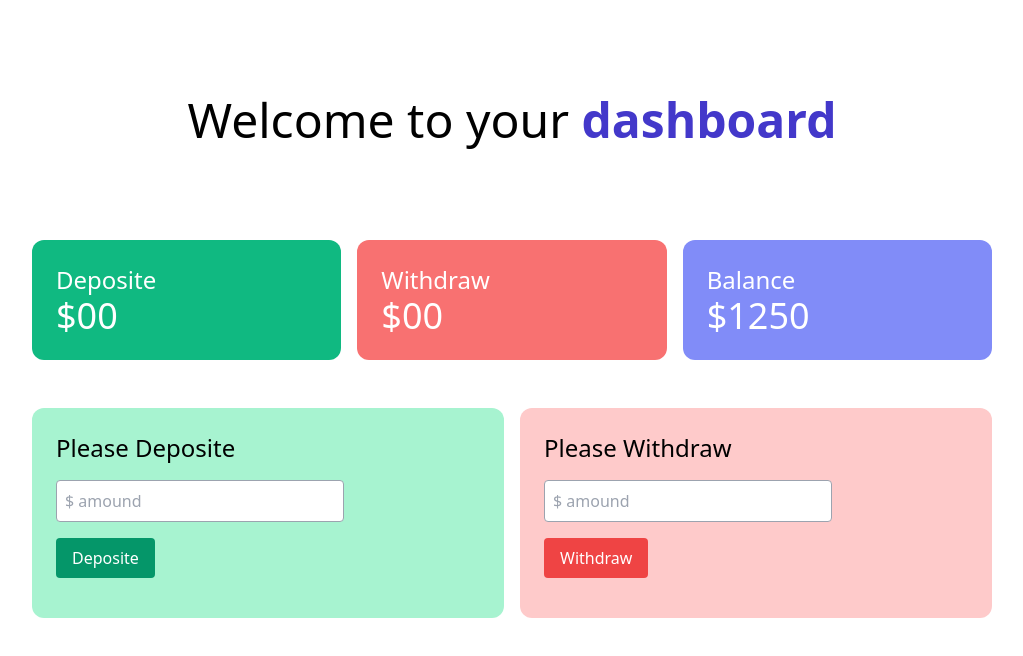
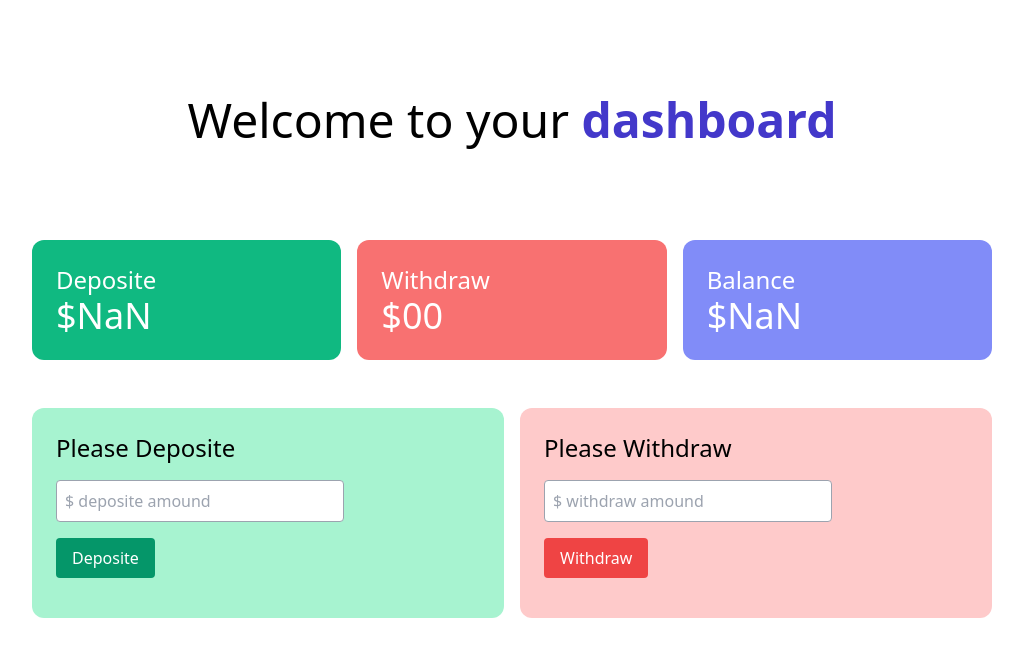
Before and after one commit to devnoman01/js-bank, a plain HTML site: page banking.html in a window 1280 px wide. Both pictures are taken after a click on the button "Deposite". Shown: the whole page, without its empty margins (128-1151 px from the left). Drawn offline with nearby package versions, Linux system fonts and the light colour scheme.

Commit message:
deposite function complete

```diff
--- a/banking.html
+++ b/banking.html
@@ -18,15 +18,15 @@
             <div class="grid grid-cols-3 gap-4">
                 <div class="bg-emerald-500 p-6 rounded-xl">
                     <h3 class="text-2xl text-white">Deposite</h3>
-                    <h3 class="text-4xl text-white">$00</h3>
+                    <h3 class="text-4xl text-white">$<span id="deposite-total">00</span></h3>
                 </div>
                 <div class="bg-red-400 p-6 rounded-xl">
                     <h3 class="text-2xl text-white">Withdraw</h3>
-                    <h3 class="text-4xl text-white">$00</h3>
+                    <h3 class="text-4xl text-white">$<span id="withdraw-total">00</span></h3>
                 </div>
                 <div class="bg-indigo-400 p-6 rounded-xl">
                     <h3 class="text-2xl text-white">Balance</h3>
-                    <h3 class="text-4xl text-white">$1250</h3>
+                    <h3 class="text-4xl text-white">$<span id="current-balance">1250</span></h3>
                 </div>
             </div>
         </section>
@@ -37,7 +37,7 @@
                 <div class="bg-emerald-200 rounded-xl p-6">
                     <h3 class="text-2xl mb-4">Please Deposite</h3>
                     <div>
-                        <input id="deposite-amount" class="border border-gray-400 rounded block w-72 mb-4 p-2" type="text" placeholder="$ amound " required>
+                        <input id="deposite-amount" class="border border-gray-400 rounded block w-72 mb-4 p-2" type="text" placeholder="$ deposite amound" required>
 
                         <button id="deposite-submit" class="bg-emerald-600 px-4 py-2 rounded text-white font-medium mb-4">Deposite</button>
                     </div>
@@ -45,7 +45,7 @@
                 <div class="bg-red-200 rounded-xl p-6">
                     <h3 class="text-2xl mb-4">Please Withdraw</h3>
                     <div>
-                        <input id="deposite-amount" class="border border-gray-400 rounded block w-72 mb-4 p-2" type="text" placeholder="$ amound " required>
+                        <input id="deposite-amount" class="border border-gray-400 rounded block w-72 mb-4 p-2" type="text" placeholder="$ withdraw amound" required>
 
                         <button id="withdraw-submit" class="bg-red-500 px-4 py-2 rounded text-white font-medium mb-4">Withdraw</button>
                     </div>
@@ -54,6 +54,6 @@
         </section>
     </main>
     <!-- external js -->
-    <script src="js/bank.js"></script>
+    <script src="js/banking.js"></script>
 </body>
 </html>
--- /dev/null
+++ b/js/banking.js
@@ -0,0 +1,24 @@
+// handle deposite button event
+document.getElementById('deposite-submit').addEventListener('click', function(){
+    //getting deposite amount
+    const depositeInput = document.getElementById('deposite-amount');
+    const newDepositeAmountText = depositeInput.value;
+    const newDepositeAmount = parseFloat(newDepositeAmountText);
+
+    // updating desposite amount
+    const depositeTotal = document.getElementById('deposite-total');
+    const previousDepositeText = depositeTotal.innerText;
+    const previousDeposite = parseFloat(previousDepositeText);
+    const newDepositeTotal = previousDeposite + newDepositeAmount;
+    depositeTotal.innerText = newDepositeTotal;
+
+    // update current balance
+    const currentBalanceAmount = document.getElementById('current-balance');
+    const currentBalanceText = currentBalanceAmount.innerText;
+    const previousCurrentBalance = parseFloat(currentBalanceText);
+    const newCurrentBalance = previousCurrentBalance + newDepositeAmount;
+    currentBalanceAmount.innerText = newCurrentBalance;
+
+    // clear deposite input field
+    depositeInput.value = '';
+})
```
Also changed, not shown: js/bank.js (deleted).
